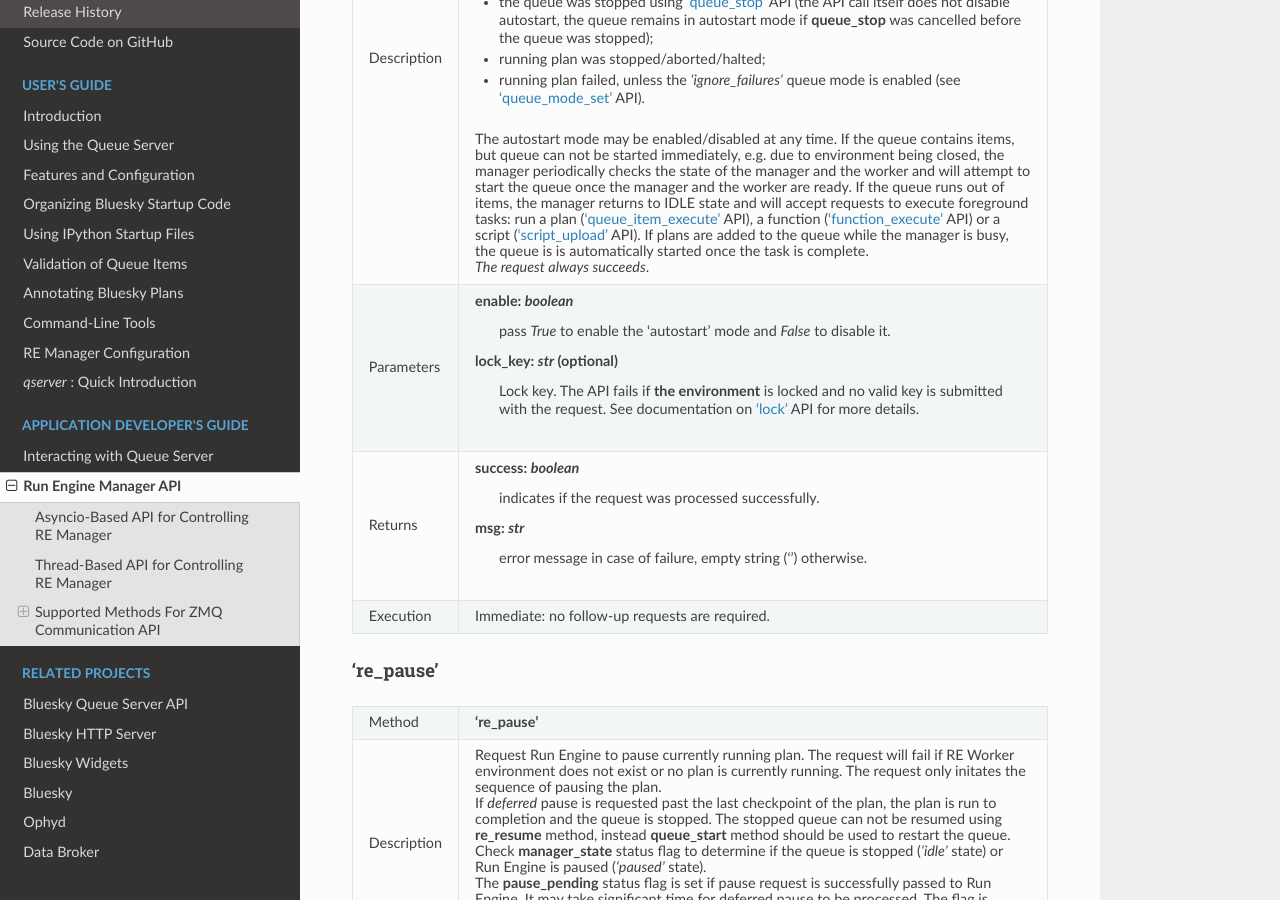
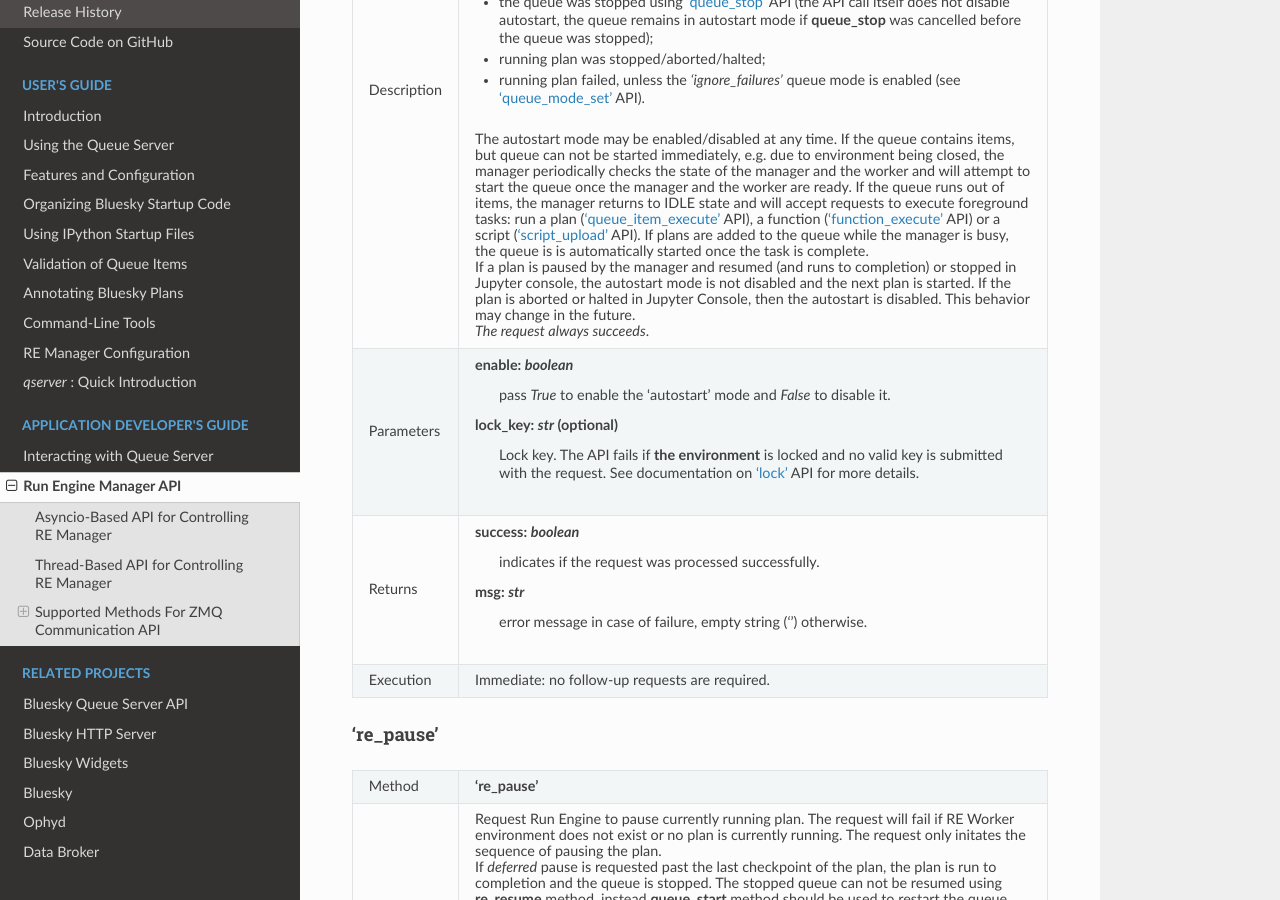
Before and after one commit to bluesky/bluesky-queueserver, a Sphinx documentation site: the page built from docs/source/re_manager_api.rst, in a window 1280 px wide and 900 px high, scrolled down 25976 px. Built offline with Sphinx 7.4.7 and the Read the Docs theme 2.0.0, drawn with Linux system fonts in a browser that asks for light colours.

```diff
--- a/docs/source/re_manager_api.rst
+++ b/docs/source/re_manager_api.rst
@@ -1498,6 +1498,11 @@ Description   Enable/disable autostart mode. In autostart mode, the queue execut
               If plans are added to the queue while the manager is busy, the queue is
               is automatically started once the task is complete.
 
+              If a plan is paused by the manager and resumed (and runs to completion) or stopped in
+              Jupyter console, the autostart mode is not disabled and the next plan is started.
+              If the plan is aborted or halted in Jupyter Console, then the autostart is disabled.
+              This behavior may change in the future.
+
               *The request always succeeds*.
 ------------  -----------------------------------------------------------------------------------------
 Parameters    **enable**: *boolean*
```
Also changed, not shown: 1 other file.
